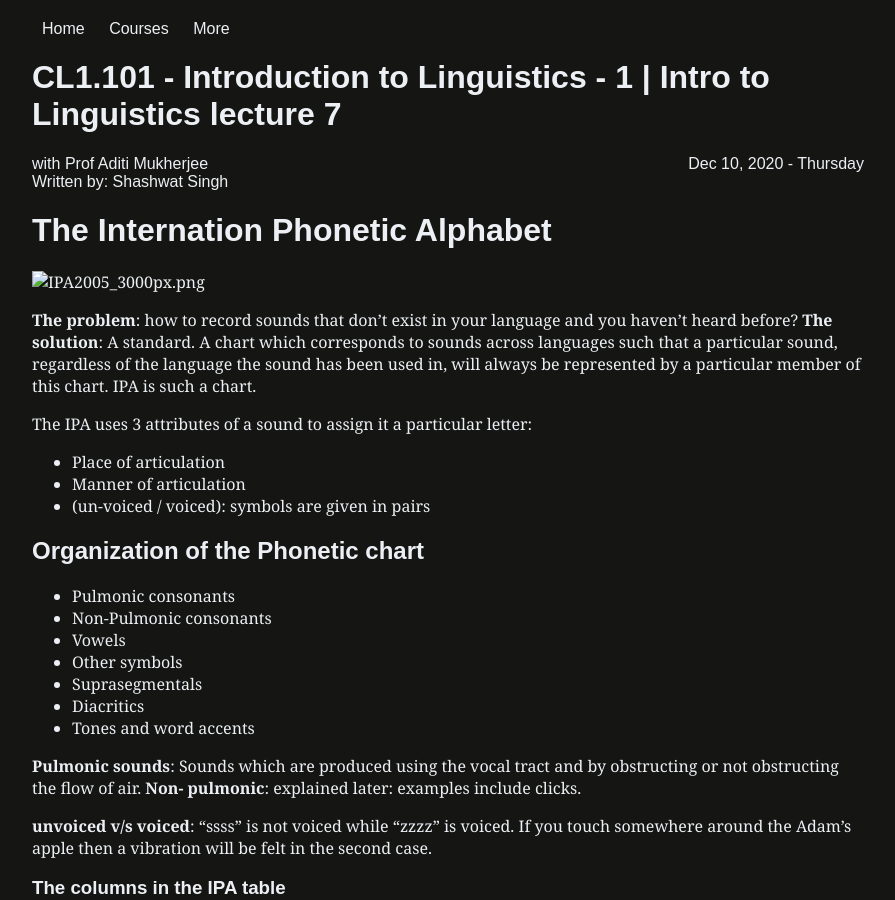
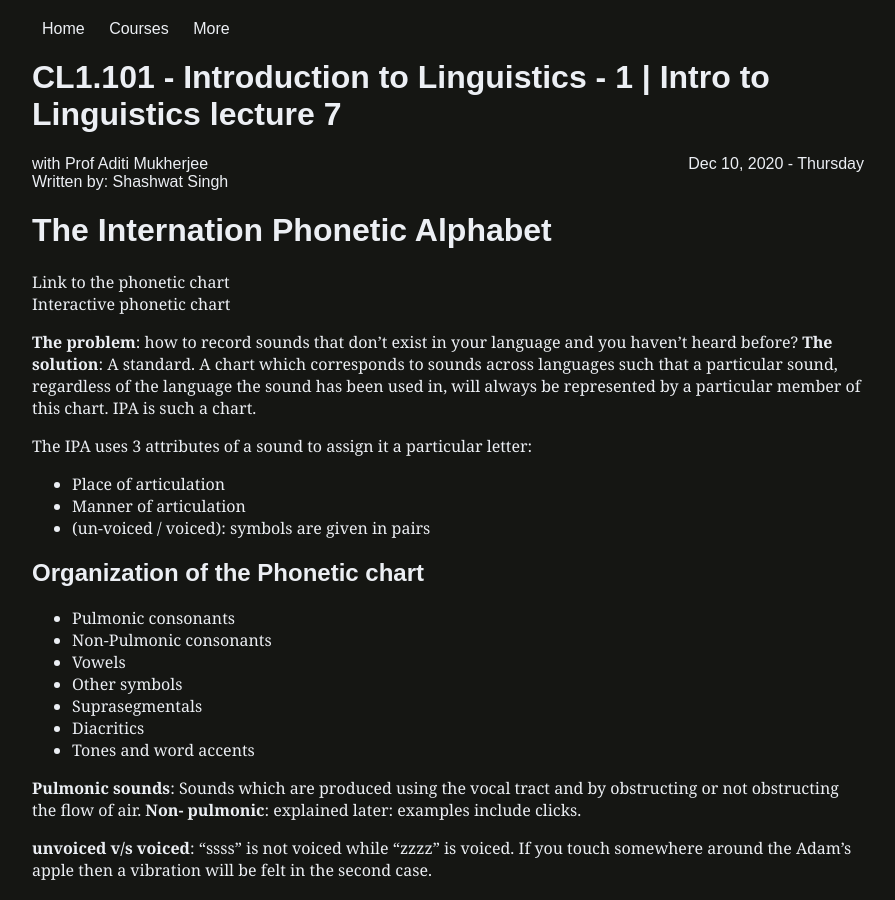
Before and after one commit to iiit-notebook/iiit-notebook.github.io, a Jekyll site: the page built from _posts/2020-12-10-intro-to-ling-7.md, in a window 1280 px wide and 900 px high. Shown: the whole window, without its empty margins (192-1087 px from the left). Built offline with Jekyll 4.4.1, drawn with Linux system fonts in a browser that asks for light colours; grey boxes are pictures that could not be loaded.

Commit message:
fix images in the ITL lecture 7 post. Also add a url to the interactive phonetic chart to the post

```diff
--- a/_posts/2020-12-10-intro-to-ling-7.md
+++ b/_posts/2020-12-10-intro-to-ling-7.md
@@ -6,7 +6,9 @@
 ---
 
 # The Internation Phonetic Alphabet
-![IPA2005_3000px.png](./itl_lec7_img1.png)
+[Link to the phonetic chart]({{site.base_url}}/assets/images/itl_lec7_img1.png)
+[Interactive phonetic chart](https://www.ipachart.com/)
+
 
 **The problem**: how to record sounds that don't exist in your language and you haven't heard before?
 **The solution**: A standard. A chart which corresponds to sounds across languages such that a particular sound, regardless of the language the sound has been used in, will always be represented by a particular member of this chart. IPA is such a chart.
```
Also changed, not shown: other parts of _posts/2020-12-10-intro-to-ling-7.md (+1 -1 lines), assets/images/itl_lec7_img1.png (renamed from _posts/itl_lec7_img1.png), assets/images/itl_lec7_img2.png (renamed from _posts/itl_lec7_img2.png).
